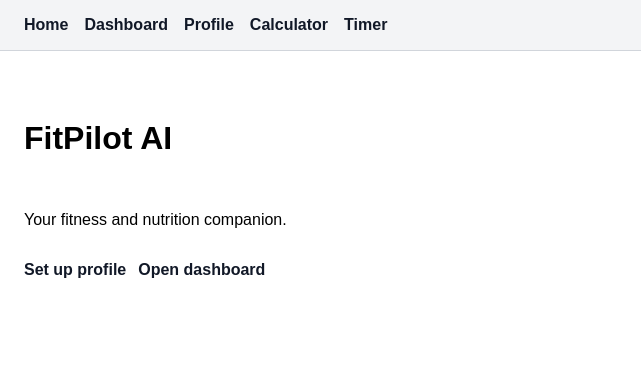
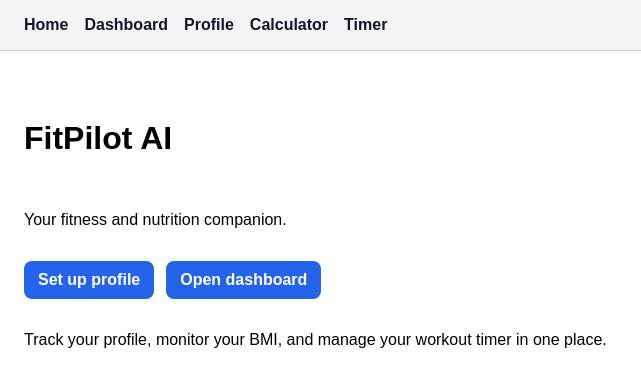
Before and after one commit to VladProtsyshyn/fitpilot-ai, a React (Vite) app: page / in a window 1280 px wide. Shown: the top 386 px of the page, without its empty margins (0-641 px from the left). Built offline with nearby package versions, Linux system fonts and the light colour scheme.

Commit message:
feat: enhance home page content and actions

```diff
--- a/src/pages/HomePage/HomePage.css
+++ b/src/pages/HomePage/HomePage.css
@@ -9,3 +9,16 @@
     display: flex;
     gap: 12px;
 }
+
+.home-actions a {
+    padding: 10px 14px;
+    border-radius: 8px;
+    background-color: #2563eb;
+    color: white;
+    text-decoration: none;
+    font-weight: 600;
+}
+
+.home-actions a:hover {
+    background-color: #1d4ed8;
+}
--- a/src/pages/HomePage/HomePage.jsx
+++ b/src/pages/HomePage/HomePage.jsx
@@ -11,6 +11,10 @@ function HomePage() {
                 <Link to="/profile">Set up profile</Link>
                 <Link to="/dashboard">Open dashboard</Link>
             </div>
+            <p>
+                Track your profile, monitor your BMI, and manage your workout timer in
+                one place.
+            </p>
         </div>
     );
 }
```
